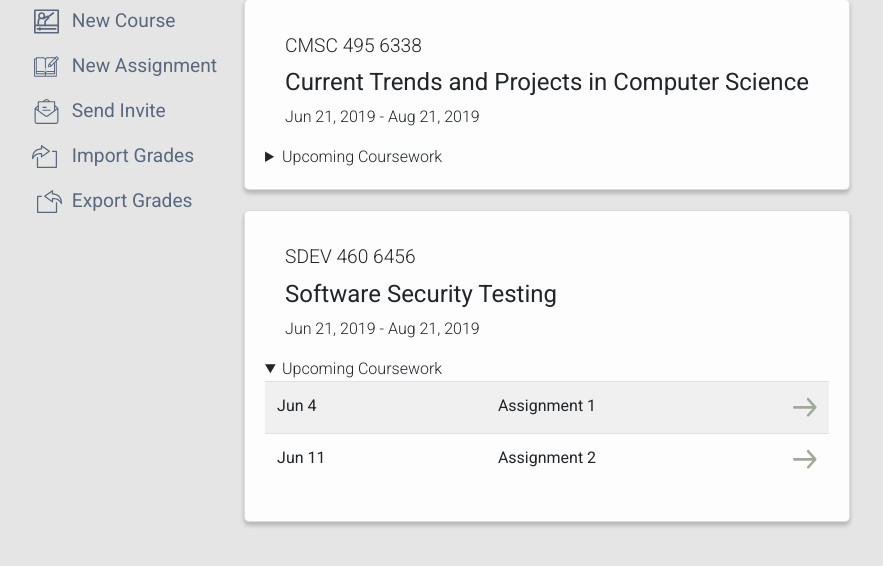
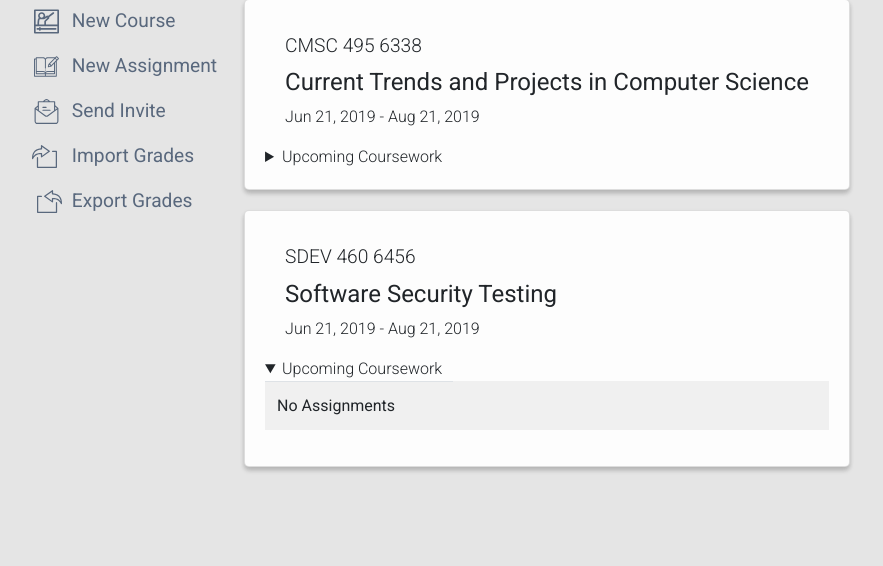
Before and after one commit to dakinwerneburg/gradify, a Django app: page /course/ in a window 1280 px wide, after a click on "Upcoming Coursework". Shown: the part 119-685 px from the top of the page, without its empty margins (93-976 px from the left). Run offline with Django 3.2, Linux system fonts and the light colour scheme; data comes from the database, SQL or seed files in the repository; some libraries are stand-ins or nearby versions.

Commit message:
Add Assignments to Course Dashboard

```diff
--- a/core/templates/core/course_overview_card.html
+++ b/core/templates/core/course_overview_card.html
@@ -4,7 +4,7 @@
         <header class="card-header">
             <span class="light-text">{{ course.section }}</span>
             {# TODO add link to course details #}
-            <h2 class="card-title">{{ course.name }}</h2>
+            <h2 class="card-title"><a href="{% url 'course-detail' pk=course.pk %}">{{ course.name }}</a></h2>
             <time class="light-text">{{ course.startDate | date:"M d, Y" }} - {{ course.endDate | date:"M d, Y" }}</time>
         </header>
         <details>
@@ -12,18 +12,21 @@
             <summary class="light-text">Upcoming Coursework</summary>
             <table class="table table-striped table-hover">
                     <tbody>
+                        {% if course.coursework_set.all%}
+                            {% for assignment in course.coursework_set.all %}
                                 <tr class="generic-row">
-                    <td>Jun 4</td>
-                    <td style="text-align: center">Assignment 1</td>
-                    {# TODO add link to assignment details #}
-                    <td style="text-align: right">{% include 'svg/go-arrow.svg' %}</td>
+                                    <td>{{assignment.dueDate}}</td>
+                                    <td style="text-align: center">{{assignment.title}}</td>
+                                    <td style="text-align: right"><a href="{% url 'coursework-detail' pk=course.pk pk2=assignment.pk%}">{% include 'svg/go-arrow.svg' %}</a></td>
                                     </tr>
+                            {% endfor %}
+                        {% else %}
                             <tr class="generic-row">
-                    <td>Jun 11</td>
-                    <td style="text-align: center">Assignment 2</td>
-                    <td style="text-align: right">{% include 'svg/go-arrow.svg' %}</td>
+                                <td>No Assignments</td>
                             </tr>
+                        {% endif %}
                     </tbody>
+                </table>
             </table>
         </details>
     </div>
```
Also changed, not shown: core/tests/views/test_courses.py (+14 -2 lines). Lines whose indentation alone changed are shown as unchanged.
